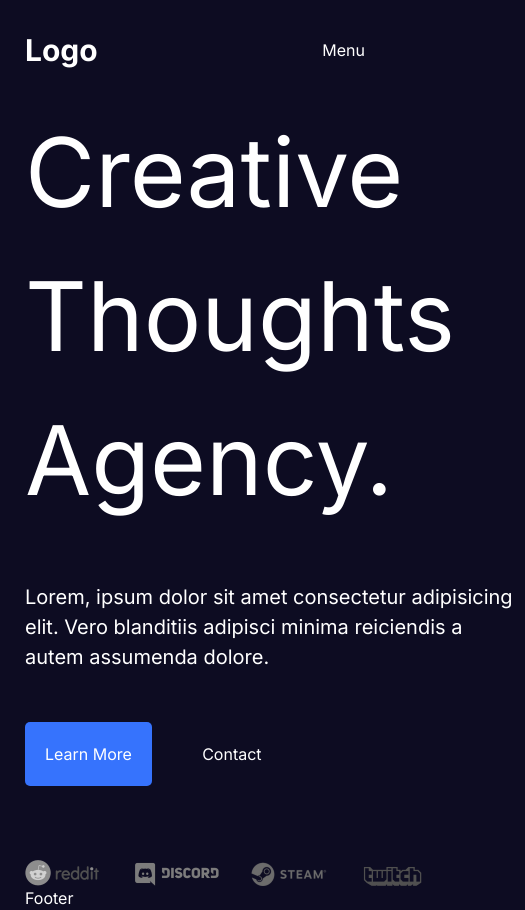
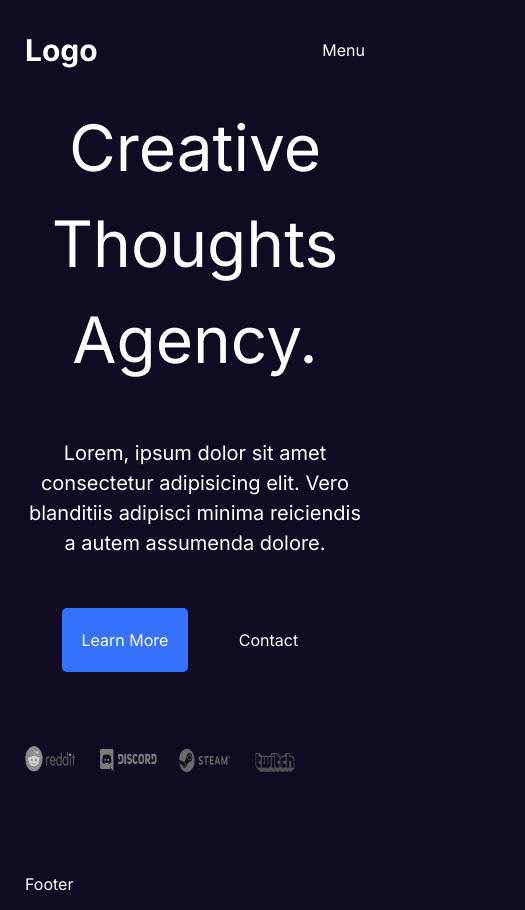
Before and after one commit to ANINDITAPRIYADARSHINI/Blog-next, a Next.js app: page / in a window 390 px wide. Shown: the whole page, 525 px wide, since content can reach past the window. Built offline with nearby package versions, Linux system fonts and the light colour scheme.

Commit message:
Added media query to home page.

```diff
--- a/app/home.module.css
+++ b/app/home.module.css
@@ -1,9 +1,9 @@
 .container {
-    display:flex;
-	gap:100px;
+	display: flex;
+	gap: 100px;
   }
 
-.textContainer{
+  .textContainer {
 	flex: 1;
 	display: flex;
 	flex-direction: column;
@@ -14,16 +14,16 @@
 	font-size: 96px;
   }
 
-.desc {
+  .desc{
 	font-size: 20px;
   }
 
-.buttons {
-	display:flex;
+  .buttons{
+	display: flex;
 	gap: 20px;
   }
 
-.button {
+  .button{
 	padding: 20px;
 	min-width: 120px;
 	cursor: pointer;
@@ -31,7 +31,7 @@
 	border-radius: 5px;
   }
 
-.button:first-child {
+  .button:first-child{
 	background-color: var(--btn);
 	color: var(--text);
   }
@@ -43,8 +43,28 @@
 	filter: grayscale(1);
   }
 
-
   .imgContainer {
-    flex:1;
+	flex: 1;
 	position: relative;
   }
+
+  @media (max-width: 1024px) {
+	.container {
+	  flex-direction: column;
+	  text-align: center;
+	}
+
+	.buttons{
+	  justify-content: center;
+	}
+  }
+
+  @media (max-width: 768px) {
+	.title {
+	  font-size: 64px;
+	}
+
+	.brands{
+	  width: 100%;
+	}
+  }
```
Lines whose indentation alone changed are shown as unchanged.
